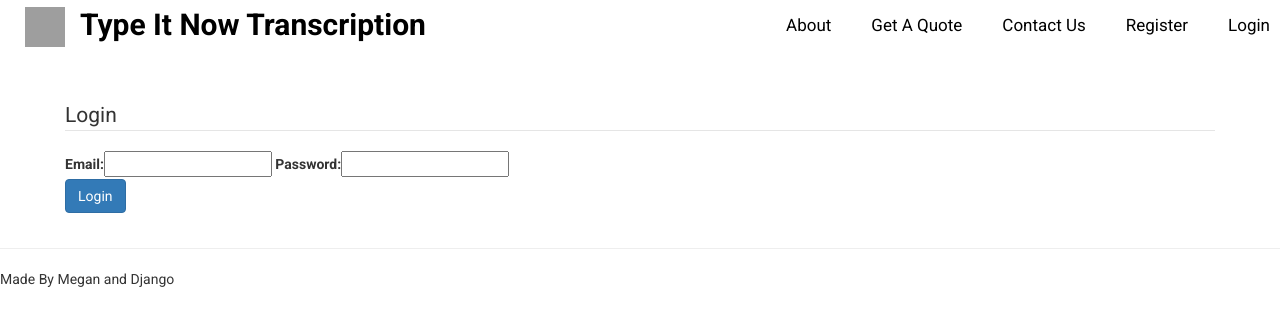
After one commit to meganduffy/tint_django, a Django app: page /login/ in a window 1280 px wide. The commit adds this page. Shown: the top 326 px of the page. Run offline with Django 3.2, Linux system fonts and the light colour scheme; some libraries are stand-ins or nearby versions; grey boxes are pictures that could not be loaded.

Commit message:
add login and logout

```diff
--- a/accounts/forms.py
+++ b/accounts/forms.py
@@ -47,3 +47,8 @@ class UserRegistrationForm(UserCreationForm):
             instance.save()
 
         return instance
+
+
+class UserLoginForm(forms.Form):
+    email = forms.EmailField()
+    password = forms.CharField(widget=forms.PasswordInput)
--- /dev/null
+++ b/accounts/templates/login.html
@@ -0,0 +1,16 @@
+{% extends "base.html" %}
+{% load bootstrap_tags %}
+{% block content %}
+    <div class="page-div">
+        <div class="container">
+            <form role="form" method="post" action="{% url 'login' %}">
+                <legend>Login</legend>
+                {% csrf_token %}
+                {{ form| as_bootstrap }}
+                <div class="form-group">
+                    <button type="submit" class="btn btn-primary">Login</button>
+                </div>
+            </form>
+        </div>
+    </div>
+{% endblock %}
--- a/accounts/views.py
+++ b/accounts/views.py
@@ -5,7 +5,7 @@ from django.core.urlresolvers import reverse
 from django.shortcuts import render, redirect
 from django.template.context_processors import csrf
 from django.contrib.auth.decorators import login_required
-from accounts.forms import UserRegistrationForm
+from accounts.forms import UserRegistrationForm, UserLoginForm
 
 
 def register(request):
@@ -33,5 +33,36 @@ def register(request):
     return render(request, 'register-form.html', args)
 
 
+@login_required(login_url='/login/')
 def profile(request):
     return render(request, 'profile.html')
+
+
+def login(request):
+    if request.method == 'POST':
+        form = UserLoginForm(request.POST)
+        if form.is_valid():
+            user = auth.authenticate(email=request.POST.get('email'),
+                                     password=request.POST.get('password'))
+
+            if user is not None:
+                user.previous_login = user.last_login
+                user.save()
+                auth.login(request, user)
+                messages.error(request, "You have successfully logged in")
+                return redirect(reverse('profile'))
+            else:
+                form.add_error(None, "Your email or password was not recognised")
+
+    else:
+        form = UserLoginForm()
+
+    args = {'form': form}
+    args.update(csrf(request))
+    return render(request, 'login.html', args)
+
+
+def logout(request):
+    auth.logout(request)
+    messages.success(request, "You have successfully logged out")
+    return redirect(reverse('index'))
--- a/landing/templates/base.html
+++ b/landing/templates/base.html
@@ -60,8 +60,14 @@
             </li>
 
             <li><a class="page-scroll" href="#">Contact Us</a></li>
-            <li><a class="page-scroll" href="{% url 'register' %}">Register</a></li>
-            <li><a class="page-scroll" href="#">Login</a></li>
+            {% if user.is_active %}
+                <li><a class="page-scroll" href="{% url 'profile' %}">Profile</a></li>
+                <li><a class="page-scroll" href="{% url 'logout' %}">Logout</a></li>
+            {% else %}
+                <li><a class="page-scroll" href="{% url 'register' %}">Register</a></li>
+                <li><a class="page-scroll" href="{% url 'login' %}">Login</a></li>
+            {% endif %}
+
         </ul>
     </div>
 </nav>
--- a/static/css/style.css
+++ b/static/css/style.css
@@ -502,6 +502,12 @@ body {
     width:150px;
 }
 
+/* Messages */
+
+.alert {
+    position:relative !important;
+    top: 80px !important;
+}
 
 /* Navbar */
 
--- a/tint_django/urls.py
+++ b/tint_django/urls.py
@@ -33,4 +33,6 @@ urlpatterns = [
     # Accounts
     url(r'^register/$', accounts_views.register, name='register'),
     url(r'^profile/$', accounts_views.profile, name='profile'),
+    url(r'^login/$', accounts_views.login, name='login'),
+    url(r'^logout/$', accounts_views.logout, name='logout'),
 ]
```
